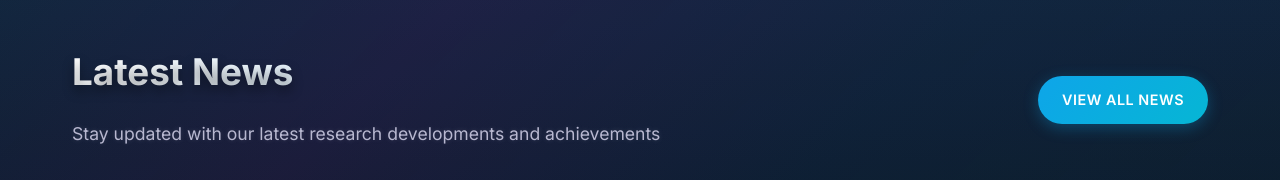
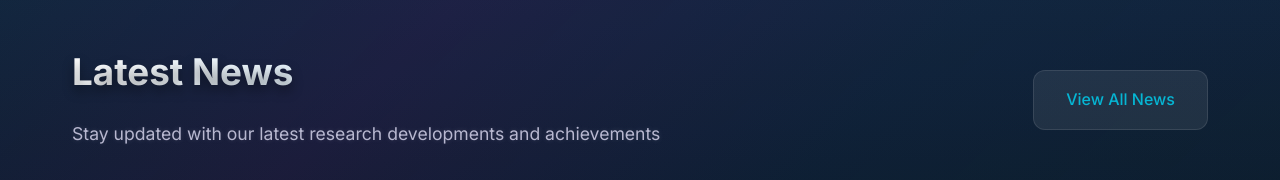
Before and after one commit to nafi103/Lab-Website, a React (Vite) app: page / in a window 1280 px wide. Shown: the part 582-762 px from the top of the page. Built offline with nearby package versions, Linux system fonts and the light colour scheme; no server answers.

Commit message:
Refactor view-all-news button styles for improved aesthetics and consistency

```diff
--- a/src/components/HomeNewsSection/HomeNewsSection.css
+++ b/src/components/HomeNewsSection/HomeNewsSection.css
@@ -34,18 +34,18 @@
 }
 
 .view-all-news-btn {
-  background: linear-gradient(135deg, #0ea5e9, #06b6d4);
-  color: white;
-  border: none;
-  padding: 0.8rem 1.5rem;
-  border-radius: 25px;
-  font-size: 0.9rem;
-  font-weight: 600;
+  background: rgba(255, 255, 255, 0.08);
+  backdrop-filter: blur(20px);
+  border: 1px solid rgba(255, 255, 255, 0.1);
+  border-radius: 12px;
+  color: var(--secondary);
+  padding: 1rem 2rem;
+  font-size: 1rem;
+  font-weight: 500;
   cursor: pointer;
   transition: all 0.3s ease;
-  box-shadow: 0 4px 15px rgba(14, 165, 233, 0.3);
-  text-transform: uppercase;
-  letter-spacing: 0.5px;
+  text-decoration: none;
+  display: inline-block;
   white-space: nowrap;
 }
 
```
